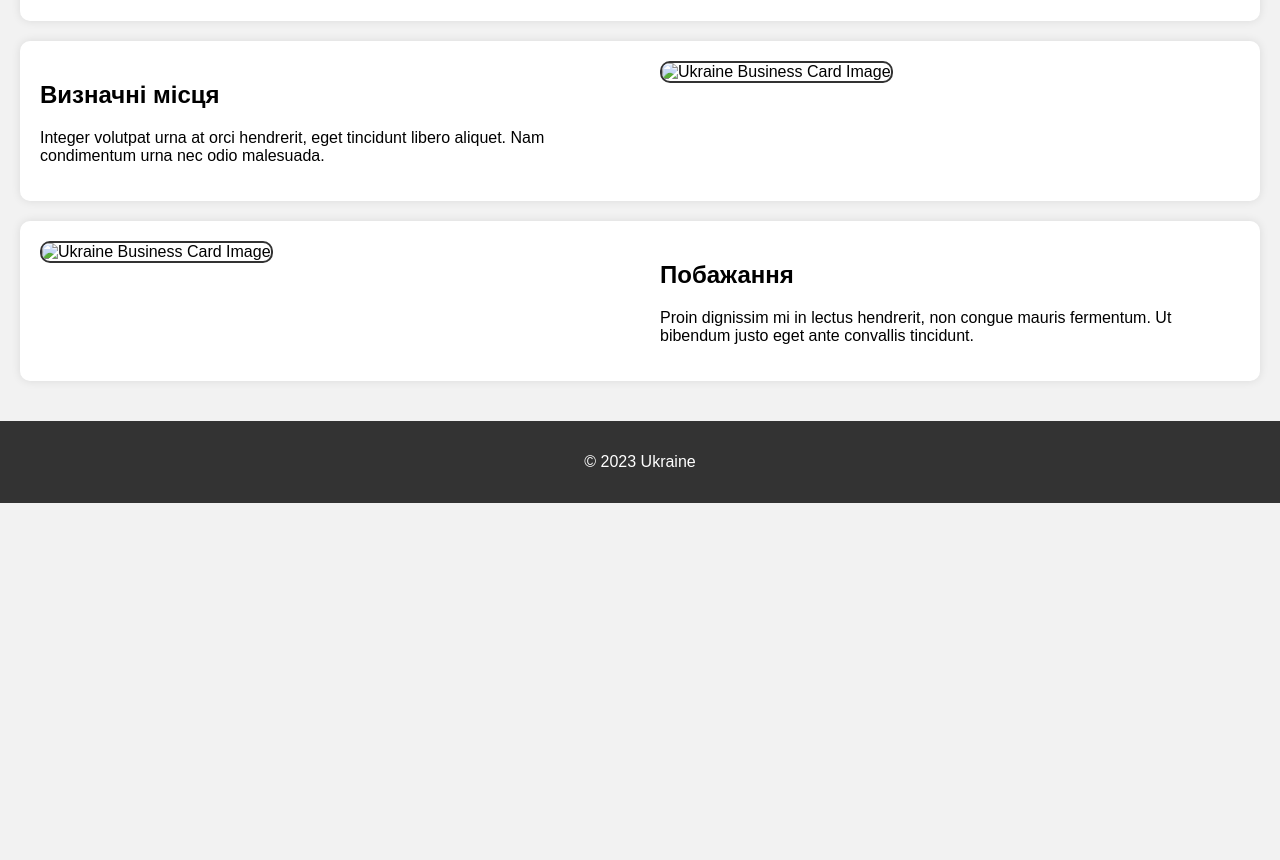
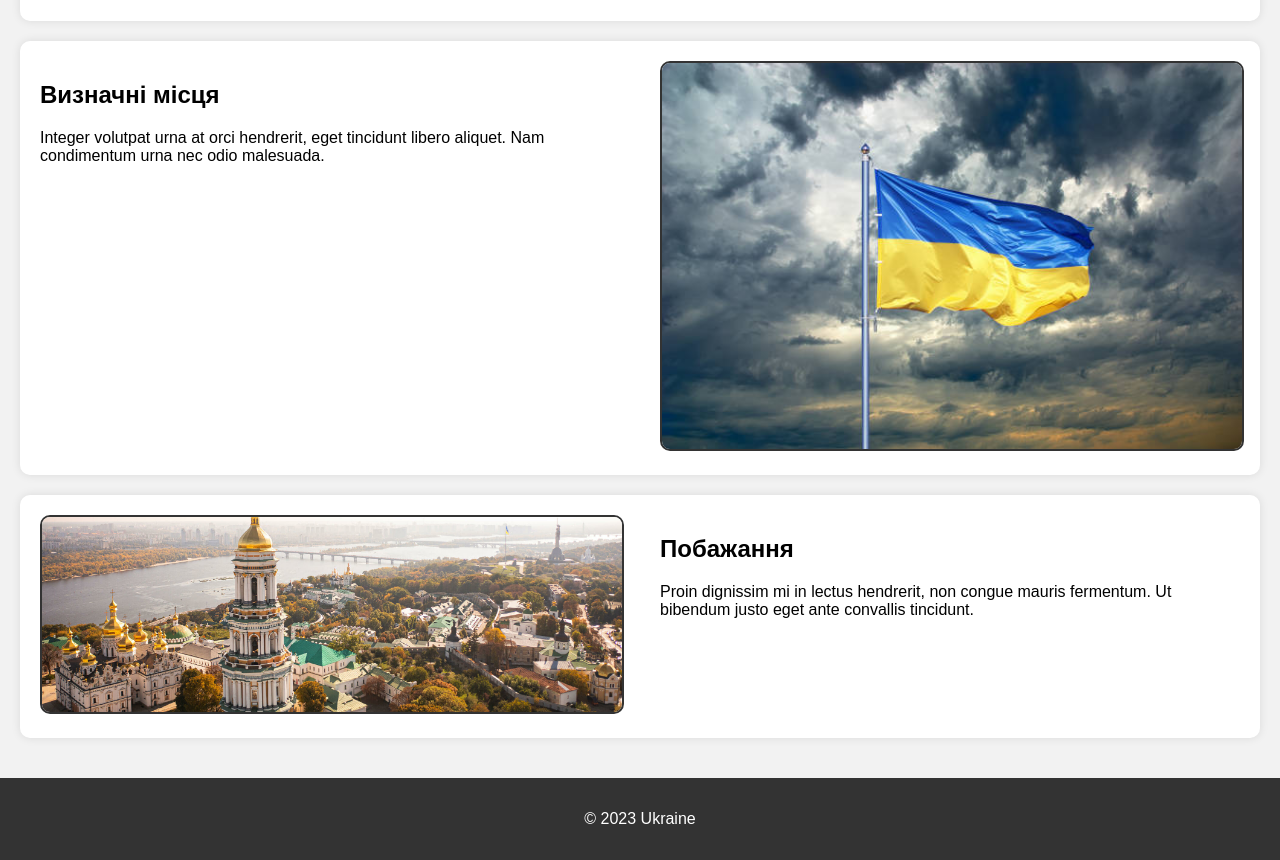
Before and after one commit to wayllard/Vount, a plain HTML site: page index.html in a window 1280 px wide. Shown: the part 900-1760 px from the top of the page. Before the commit the page ends 1403 px from the top, so only its background shows below. Drawn offline with Linux system fonts and the light colour scheme; the site is published under a folder, as on GitHub Pages, so addresses that start at the root find nothing.

Commit message:
Update index.html

```diff
--- a/index.html
+++ b/index.html
@@ -39,7 +39,7 @@
 
         <section class="content-block">
             <div class="content-right">
-                <img src="image/img2.jpg" alt="Ukraine Business Card Image" class="rounded-frame">
+                <img src="./image/img2.jpg" alt="Ukraine Business Card Image" class="rounded-frame">
             </div>
             <div class="content-left">
                 <h2>10 цікавих фактів</h2>
@@ -54,13 +54,13 @@
                 <p>Integer volutpat urna at orci hendrerit, eget tincidunt libero aliquet. Nam condimentum urna nec odio malesuada.</p>
             </div>
             <div class="content-right">
-                <img src="/image/img3.jpg" alt="Ukraine Business Card Image" class="rounded-frame">
+                <img src="./image/img3.jpg" alt="Ukraine Business Card Image" class="rounded-frame">
             </div>
         </section>
 
         <section class="content-block">
             <div class="content-right">
-                <img src="/image/img4.jpg" alt="Ukraine Business Card Image" class="rounded-frame">
+                <img src="./image/img4.jpg" alt="Ukraine Business Card Image" class="rounded-frame">
             </div>
             <div class="content-left">
                 <h2>Побажання</h2>
```
